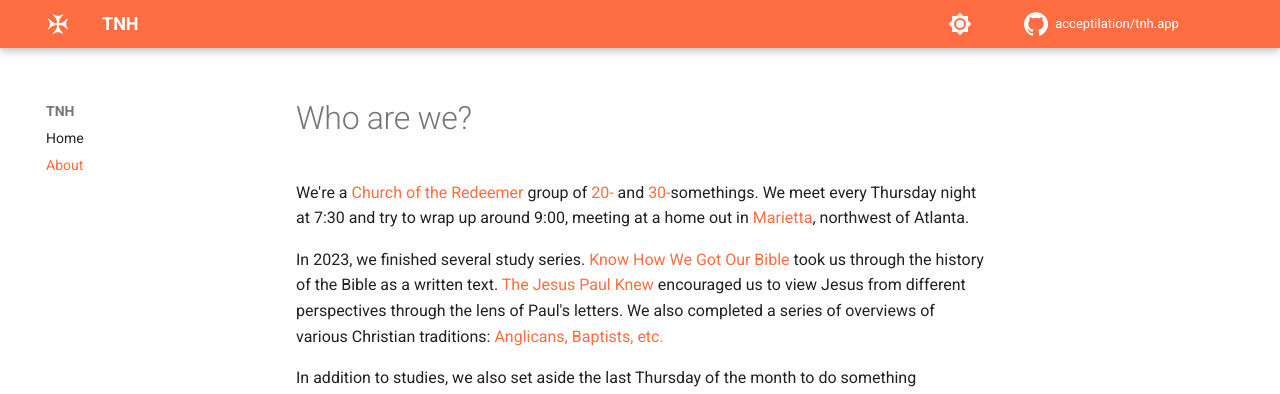
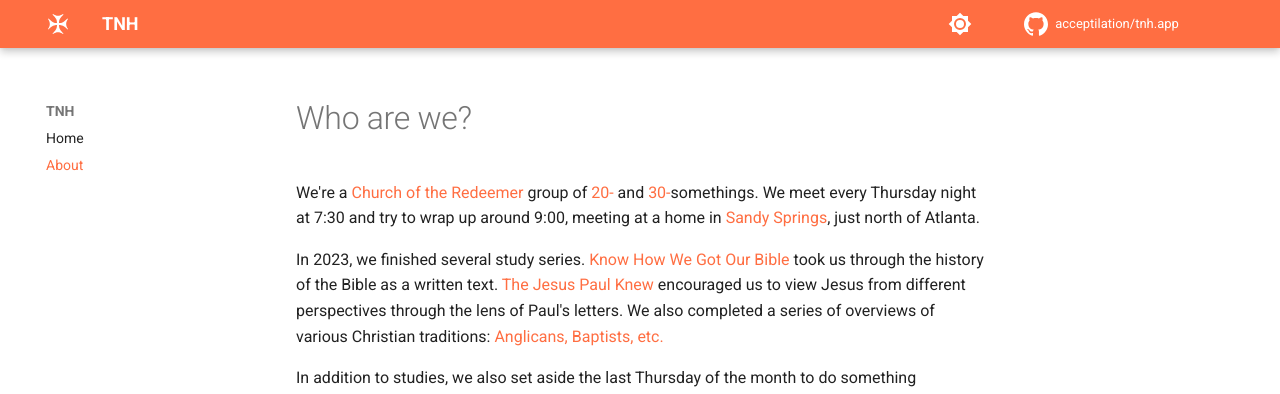
Before and after one commit to acceptilation/tnh.app, an MkDocs documentation site: the page built from docs/about.md, in a window 1280 px wide. Shown: the top 394 px of the page. Built offline with MkDocs 1.6.1 and Material for MkDocs 9.7.7, drawn with Linux system fonts in a browser that asks for light colours; plug-ins that fetch from the network failed and are left out; comment, search, counter and statistics services are not loaded.

Commit message:
Update meeting location

```diff
--- a/docs/about.md
+++ b/docs/about.md
@@ -1,8 +1,8 @@
 # Who are we?
 
 We're a [Church of the Redeemer][1] group of [20-][2] and [30-][3]somethings.
-We meet every Thursday night at 7:30 and try to wrap up around 9:00, meeting at a home out in [Marietta][4],
-northwest of Atlanta.
+We meet every Thursday night at 7:30 and try to wrap up around 9:00, meeting at a home in [Sandy Springs][4],
+just north of Atlanta.
 
 In 2023, we finished several study series.
 [Know How We Got Our Bible][5] took us through the history of the Bible as a written text.
@@ -20,7 +20,7 @@ Join us!
 
 [3]: https://www.merriam-webster.com/dictionary/yuppie
 
-[4]: https://maps.app.goo.gl/V47esnrKR2bH93u68
+[4]: https://maps.app.goo.gl/2yhuwmc72XqrJXuN9
 
 [5]: https://courses.zondervanacademic.com/know-how-we-got-our-bible
 
```
